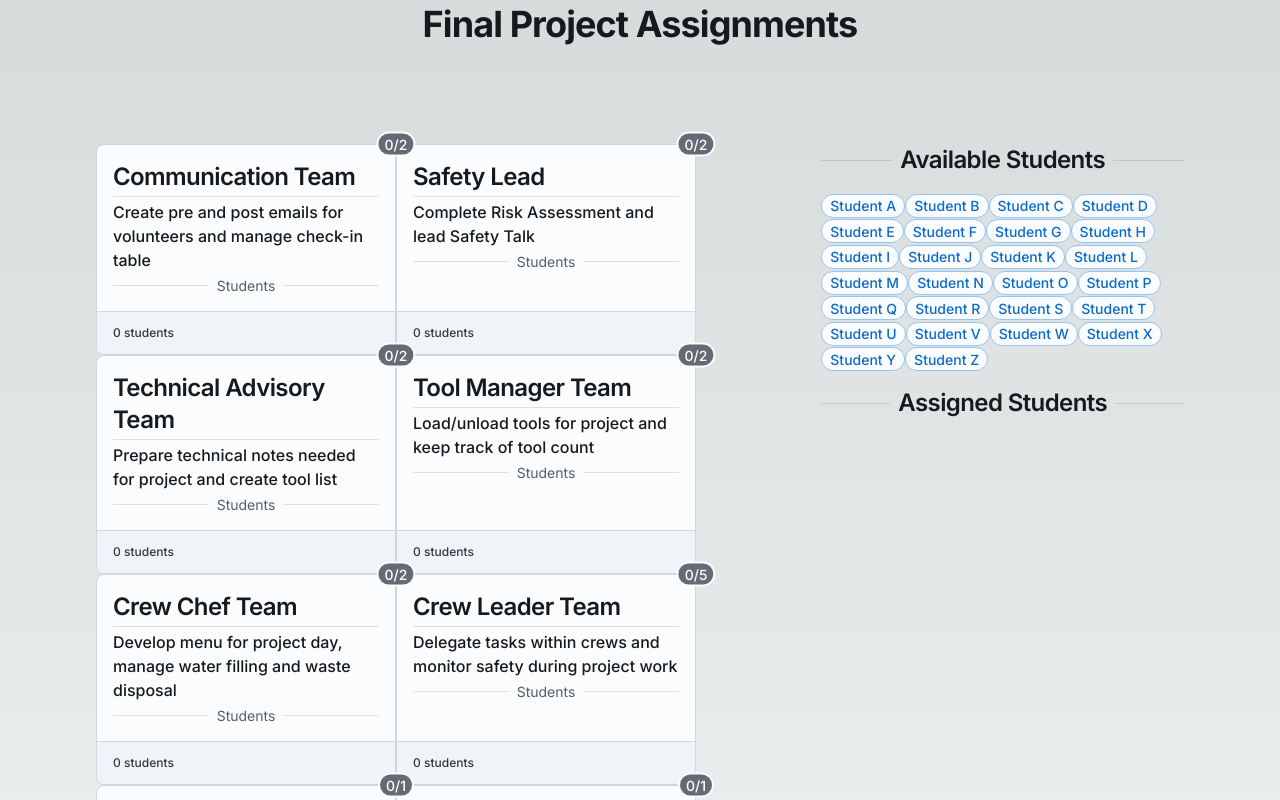
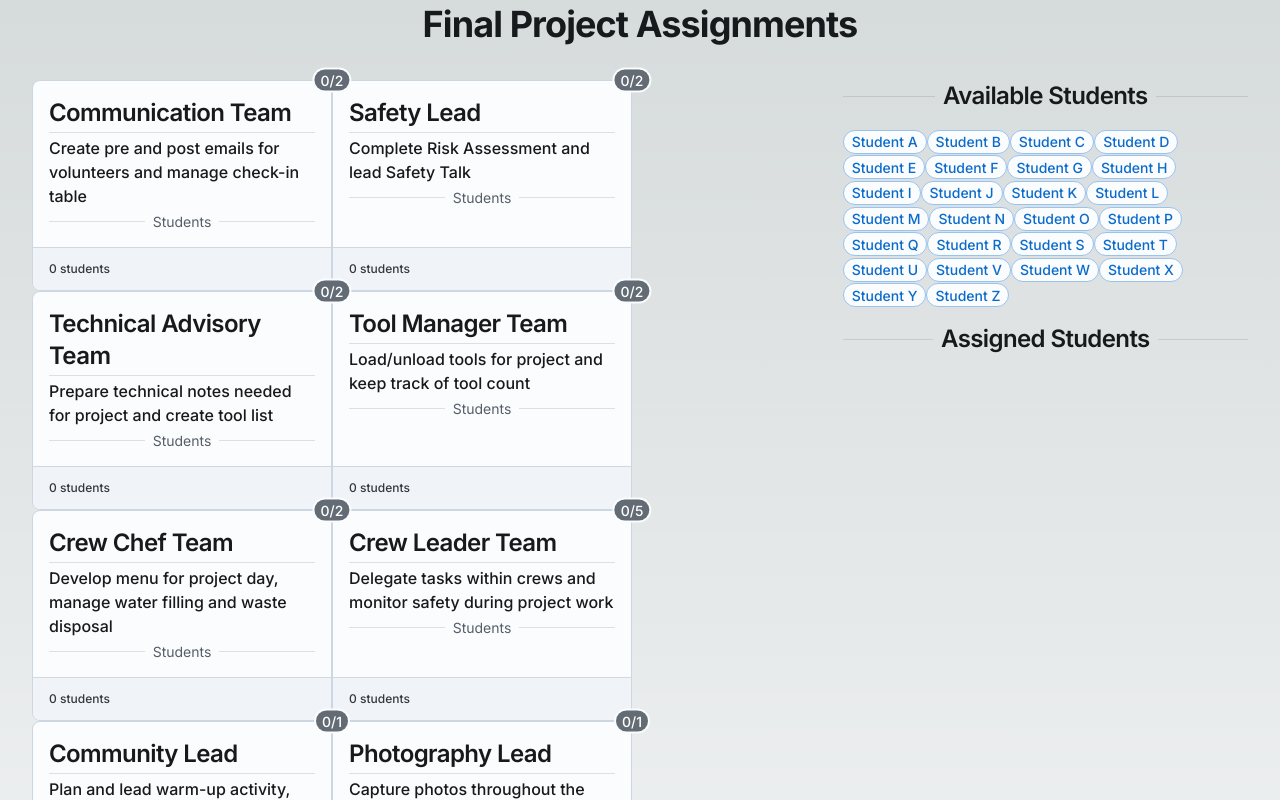
Before and after one commit to justinmcbride/project-assignments, a Next.js app: page / in a window 1280 px wide. Shown: the top 800 px of the page. Built offline with nearby package versions, Linux system fonts and the light colour scheme.

Commit message:
small change

```diff
--- a/src/components/MainComponent.tsx
+++ b/src/components/MainComponent.tsx
@@ -21,7 +21,7 @@
 
   return (
     <DndProvider backend={HTML5Backend}>
-      <main className="flex flex-col items-center justify-between p-24">
+      <main className="flex flex-col items-center justify-between p-8">
         <Grid container>
           <Grid container xs={8}>
             {roles.map((role) => (
```
